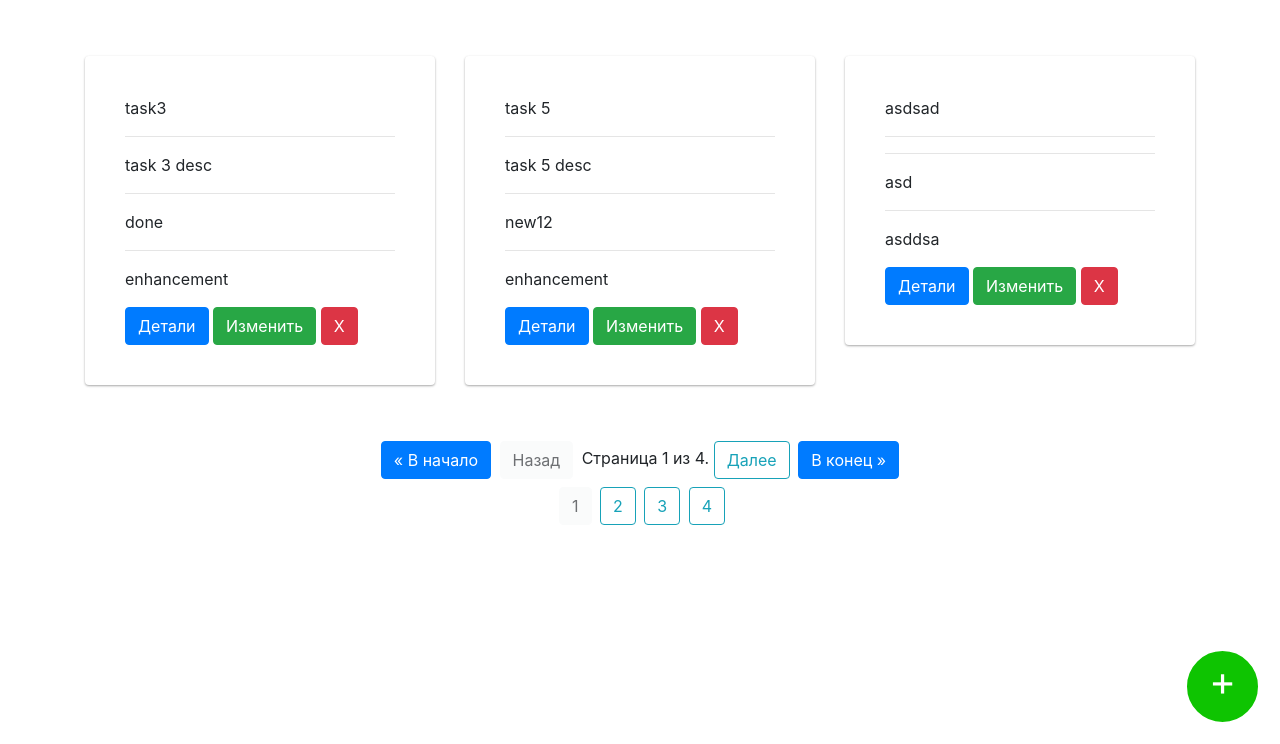
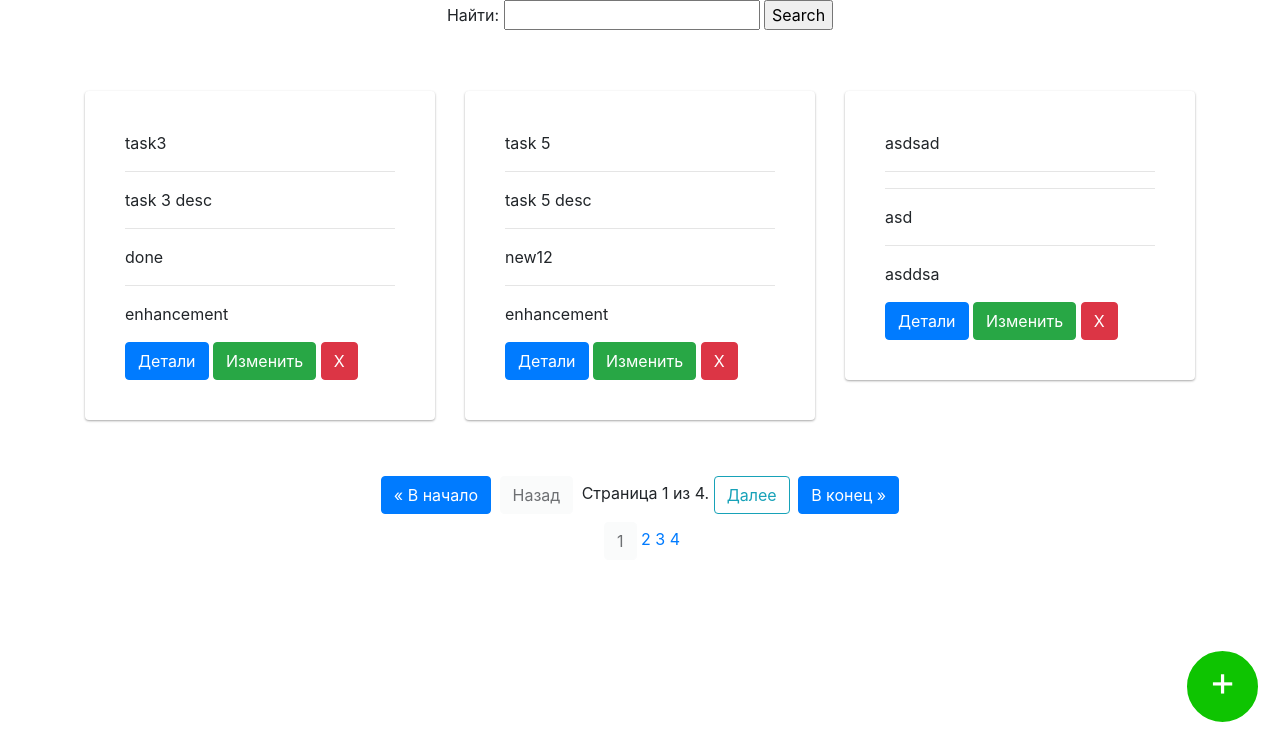
Before and after one commit to zohan95/49, a Django app: page / in a window 1280 px wide. Shown: the part 56-800 px from the top of the page. Run offline with Django 3.2, Linux system fonts and the light colour scheme; data comes from the database, SQL or seed files in the repository; some libraries are stand-ins or nearby versions.

Commit message:
Выполнен этап 1.

```diff
--- a/source/webapp/forms.py
+++ b/source/webapp/forms.py
@@ -24,3 +24,7 @@ class ProjectForm(forms.ModelForm):
     class Meta:
         model = Project
         fields = ['summary', 'description']
+
+
+class SimpleSearchForm(forms.Form):
+    search = forms.CharField(max_length=100, required=False, label='Найти')
--- a/source/webapp/templates/partial/pagination.html
+++ b/source/webapp/templates/partial/pagination.html
@@ -1,9 +1,9 @@
 <div class="container text-center mt-5">
     <form action="" method="GET">
-        <a href="?page=1" class="btn btn-primary">&laquo; В начало</a>
+        <a href="?{% if query %}{{ query }}&{% endif %}page=1" class="btn btn-primary">&laquo; В начало</a>
 
         {% if page_obj.has_previous %}
-            <a href="?page={{ page_obj.previous_page_number }}" class="btn btn-outline-info mx-1">Назад</a>
+            <a href="?{% if query %}{{ query }}&{% endif %}page={{ page_obj.previous_page_number }}" class="btn btn-outline-info mx-1">Назад</a>
         {% else %}
             <span class="btn btn-light disabled mx-1">Назад</span>
         {% endif %}
@@ -15,19 +15,19 @@
         </span>
 
         {% if page_obj.has_next %}
-            <a href="?page={{ page_obj.next_page_number }}" class="btn btn-outline-info">Далее</a>
+            <a href="?{% if query %}{{ query }}&{% endif %}page={{ page_obj.next_page_number }}" class="btn btn-outline-info">Далее</a>
         {% else %}
             <span class="btn btn-light disabled ml-1">Далее</span>
         {% endif %}
 
-        <a href="?page={{ paginator.num_pages }}" class="btn btn-primary ml-1">В конец &raquo;</a>
+        <a href="?{% if query %}{{ query }}&{% endif %}page={{ paginator.num_pages }}" class="btn btn-primary ml-1">В конец &raquo;</a>
     </form>
     <div class="mt-2">
         {% for page in paginator.page_range %}
             {% if page_obj.number == page %}
                 <a class="btn btn-light ml-1 disabled">{{ page }}</a>
             {% else %}
-                <a href="?page={{ page }}" class="btn btn-outline-info ml-1">{{ page }}</a>
+                <a href="?{% if query %}{{ query }}&{% endif %}page={{ page }}">{{ page }}</a>
             {% endif %}
         {% endfor %}
     </div>
--- /dev/null
+++ b/source/webapp/templates/partial/simple_search.html
@@ -0,0 +1,8 @@
+<form class="text-center" action="" method="GET">
+    <label for="{{ form.search.id_for_label }}">{{ form.search.label }}:</label>
+    {{ form.search }}
+    <input type="submit" value="Search">
+    {% for error in form.search.errors %}
+        <p class="form-error">{{ error }}</p>
+    {% endfor %}
+</form>
--- a/source/webapp/templates/project/index.html
+++ b/source/webapp/templates/project/index.html
@@ -1,7 +1,7 @@
 {% extends 'base.html' %}
 {% block content %}
-    <form action="{% url 'main_url' %}" method="post">
-        {% csrf_token %}
+    {% include 'partial/simple_search.html' %}
+
         <div class="container mt-5">
             <div class="card-1">
                 <h3>Активные</h3>
@@ -30,5 +30,4 @@
         <div class="plus-button">
             <a href="{% url 'project_create_url' %}" class="text-decoration-none">+</a>
         </div>
-    </form>
 {% endblock %}
--- a/source/webapp/templates/task/index.html
+++ b/source/webapp/templates/task/index.html
@@ -1,7 +1,6 @@
 {% extends 'base.html' %}
 {% block content %}
-    <form action="{% url 'main_url' %}" method="post">
-        {% csrf_token %}
+    {% include 'partial/simple_search.html' %}
     <div class="container mt-5">
         <div class="row">
             {% for i in object_list %}
@@ -34,5 +33,4 @@
     <div class="plus-button">
         <a href="{% url 'task_create_url' %}" class="text-decoration-none">+</a>
     </div>
-    </form>
 {% endblock %}
--- a/source/webapp/views/task.py
+++ b/source/webapp/views/task.py
@@ -1,7 +1,12 @@
+from urllib.parse import urlencode
+
+from django.db.models import Q
 from django.http import Http404
 from django.shortcuts import get_object_or_404, render
 from django.urls import reverse_lazy
 from django.views.generic import ListView, CreateView, DetailView, UpdateView, DeleteView
+
+from webapp.forms import SimpleSearchForm
 from webapp.models import Task, STATUS_CHOICES
 from django.forms.utils import ErrorList
 
@@ -61,3 +66,32 @@ class MainPage(ListView):
     model = Task
     paginate_by = 3
     paginate_orphans = 1
+
+    def get(self, request, *args, **kwargs):
+        self.form = self.get_search_form()
+        self.search_value = self.get_search_value()
+        return super().get(request, *args, **kwargs)
+
+    def get_queryset(self):
+        queryset = super().get_queryset()
+        if self.search_value:
+            queryset = queryset.filter(
+                Q(summary__icontains=self.search_value) |
+                Q(description__icontains=self.search_value)
+            )
+        return queryset
+
+    def get_context_data(self, *, object_list=None, **kwargs):
+        context = super().get_context_data(object_list=object_list, **kwargs)
+        context['form'] = self.form
+        if self.search_value:
+            context['query'] = urlencode({'search': self.search_value})
+        return context
+
+    def get_search_form(self):
+        return SimpleSearchForm(data=self.request.GET)
+
+    def get_search_value(self):
+        if self.form.is_valid():
+            return self.form.cleaned_data['search']
+        return None
```
Also changed, not shown: source/webapp/views/project.py (+33 -4 lines). Lines whose indentation alone changed are shown as unchanged.
